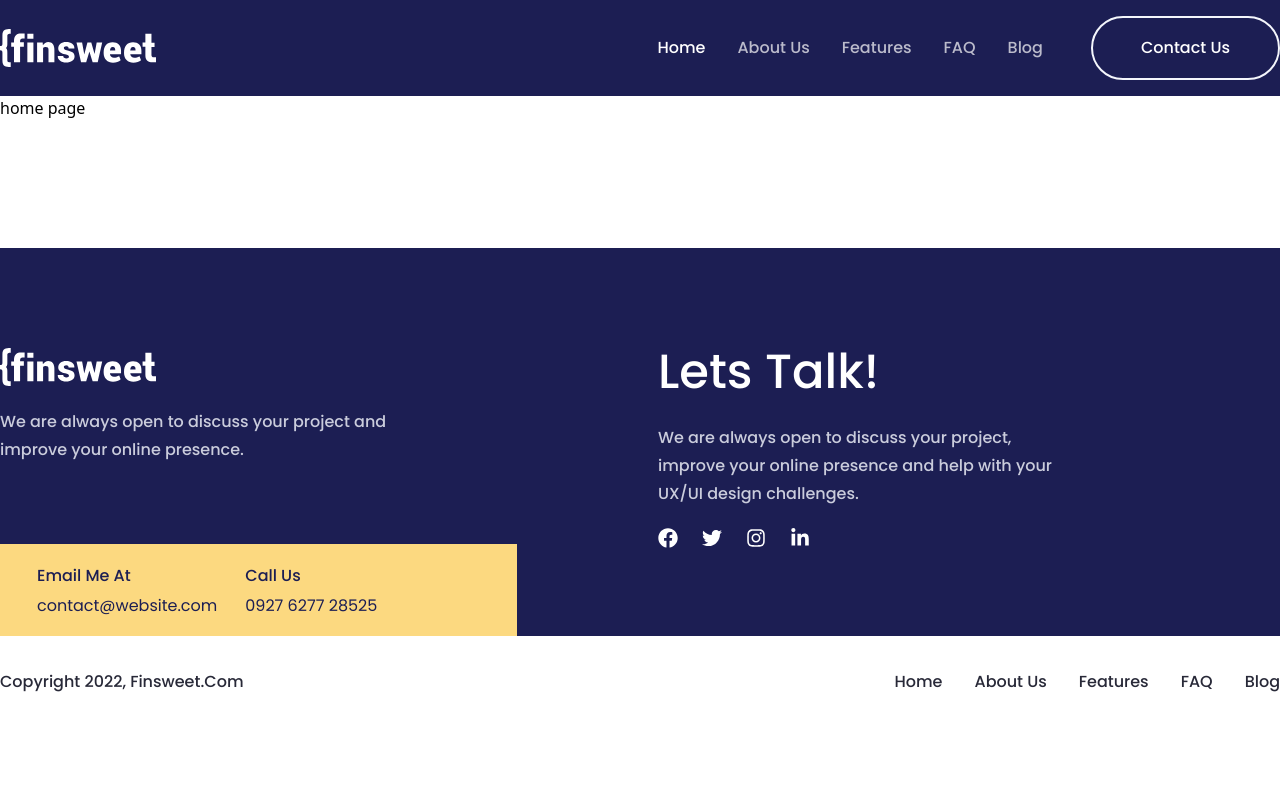
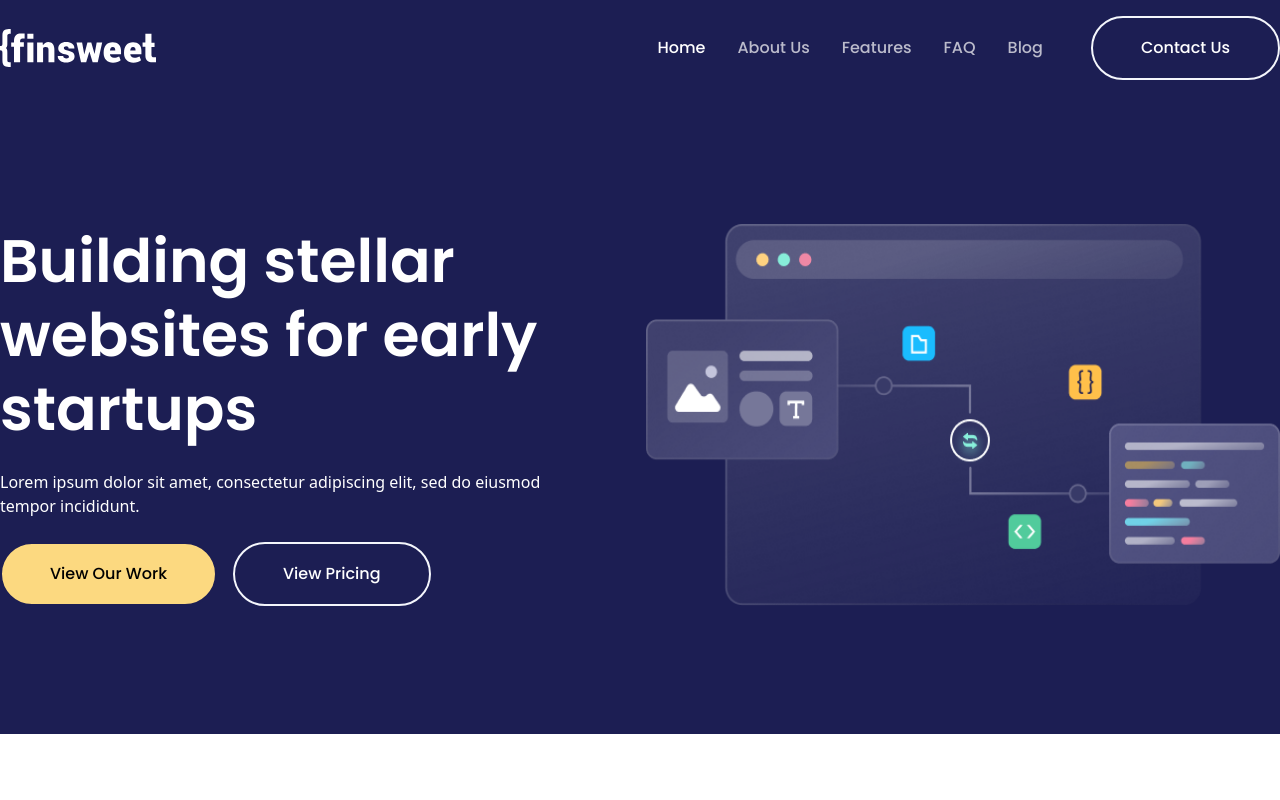
Before and after one commit to sajjad-007/React-finsweet-tailwind, a React (Vite) app: page / in a window 1280 px wide. Shown: the top 800 px of the page. Built offline with nearby package versions, Linux system fonts and the light colour scheme.

Commit message:
home's building section design done

```diff
--- a/src/components/Image.jsx
+++ b/src/components/Image.jsx
@@ -1,9 +1,9 @@
 import React from 'react'
 
-const Image = (source,alt) => {
+const Image = ({source,alt,className}) => {
   return (
     <>
-        <img src={source} alt={alt} />
+        <img src={source} alt={alt} className={className} />
     </>
   )
 }
--- /dev/null
+++ b/src/components/button/Button.jsx
@@ -0,0 +1,9 @@
+import React from 'react'
+
+const Button = ({type,className,onClick,text}) => {
+  return (
+    <button type={type} className={className} onClick={onClick}>{text}</button>
+  )
+}
+
+export default Button
--- a/src/index.css
+++ b/src/index.css
@@ -30,12 +30,27 @@ h1,h2,h3,h4.h5,h6,a{
     }
 };
 @layer components {
+    .nav_btn2 {
+      @apply font-poppins text-black text-base font-medium leading-7 capitalize px-12 py-4 rounded-[41px] bg-secondary border-2 border-primary border-solid cursor-pointer hover:bg-transparent hover:text-sada hover:border-sada transition-all ease-linear duration-300;
+    }
+};
+@layer components {
     .pera {
       @apply font-poppins text-pera text-base font-medium leading-7 ;
     }
 };
 @layer components {
-    .heading2 {
-      @apply font-poppins text-sada text-5xl font-semibold font-medium leading-[64px];
+    .image_style {
+      @apply h-full w-full bg-cover bg-no-repeat ;
     }
 };
+@layer components {
+    .heading1 {
+      @apply font-poppins text-sada text-6xl font-semibold  leading-[74px];
+    }
+};
+@layer components {
+    .heading2 {
+      @apply font-poppins text-sada text-5xl font-semibold  leading-[64px];
+    }
+};
--- a/src/layout/Navbar.jsx
+++ b/src/layout/Navbar.jsx
@@ -3,6 +3,7 @@ import { NavLink } from 'react-router-dom'
 import navlogo from '../../public/images/navlogo.png'
 import './navbar.css'
 import LogoSvg from '../components/logo/LogoSvg'
+import Button from '../components/button/Button'
 
 
 const Navbar = () => {
@@ -33,7 +34,9 @@ const Navbar = () => {
                       <NavLink to="/blog" className='nav_anchor'>blog</NavLink>
                     </li>
                 </ul>
-                <div className="nav_btn">contact us</div>
+                <div className='btn'>
+                  <Button className='nav_btn' text='contact us'/>
+                </div>
               </div>
           </div>
         </div>
--- a/src/pages/Home.jsx
+++ b/src/pages/Home.jsx
@@ -1,8 +1,50 @@
 import React from 'react'
+import Peragraph from '../components/headings/peragraph/Peragraph'
+import Button from '../components/button/Button'
+import { HiOutlineArrowLongRight } from "react-icons/hi2";
+import Image from '../components/Image';
+import HeadingOneImg from '../assets/images/home/heading_img.png'
+// import HeadingImg from '../assets/images/heading_img.png'
+const Home = () => {
+  // text section
+  let head1 = 'Building stellar websites for early startups'
+  let pera1 = 'Lorem ipsum dolor sit amet, consectetur adipiscing elit, sed do eiusmod tempor incididunt.'
+  return (
+    // ====== Building section Start ====
+    <div className='bg-primary py-section_padding'>
+      <div className="w-container my-0 mx-auto">
+        <div className="wrapper flex gap-16">
+          <div className="section1 flex flex-col gap-6 w-[582px]">
+            <h1 className=' heading1'>{head1}</h1>
+            <Peragraph className='w-full text-sada' text={pera1}/>
+            <div className='btn_section flex gap-4'>
+              <Button  className='nav_btn2' text='view our work' />
+              <Button  className='nav_btn' text='view pricing' />
+            </div>
+          </div>
+          <div className="section2 w-[634px] overflow-hidden">
+            <Image source={HeadingOneImg} alt='not found' className='image_style'/>
+          </div>
+        </div>
+      </div>
+    </div>
+    // ====== Building section End ====
 
-const Home = () => {
-  return (
-    <div>home page</div>
+
+    // ====== Work section Start ====
+    // ====== Work section End ====
+
+    // ====== Building section Start ====
+    // ====== Building section End ====
+
+    // ====== Building section Start ====
+    // ====== Building section End ====
+
+    // ====== Building section Start ====
+    // ====== Building section End ====
+
+    // ====== Building section Start ====
+    // ====== Building section End ====
   )
 }
 
--- a/tailwind.config.js
+++ b/tailwind.config.js
@@ -10,11 +10,12 @@ export default {
         'primary': '#1C1E53',
         'secondary': '#FCD980',
         'sada': '#fff',
-        // 'pera': '#F4F6FC',
+        'black': '#000000',
         'pera': '#f4f6fcce',
       },
       spacing: {
         'container': '1280px',
+        'section_padding' : '128px',
       },
       fontFamily: {
         'poppins': '"Poppins", sans-serif',
```
Also changed, not shown: src/assets/images/heading_img.png (added), src/assets/images/home/heading_img.png (added).
